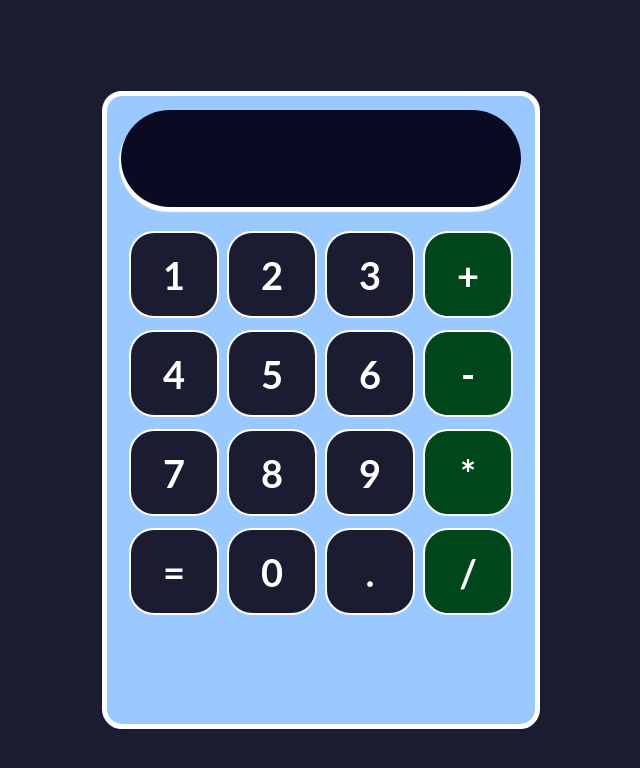
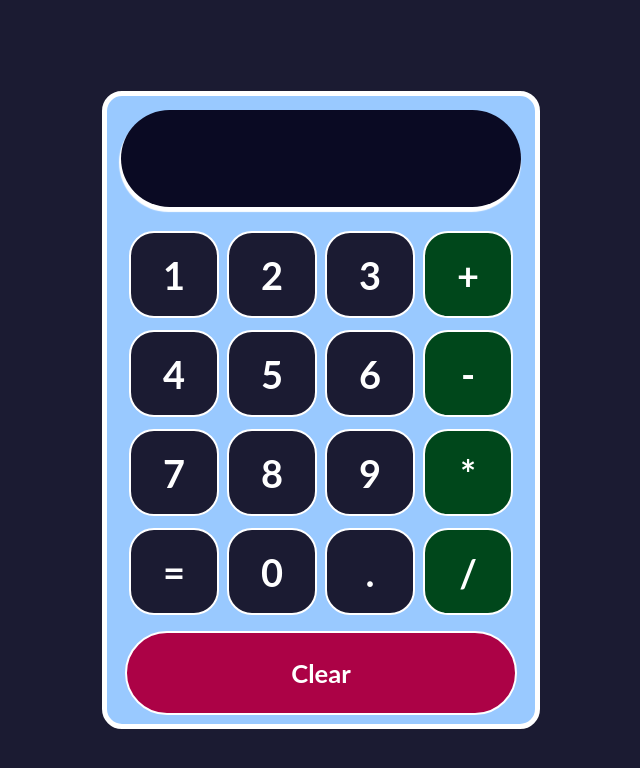
Before and after one commit to josefinacicchini/react-calculator, a React (Create React App) app: page / in a window 1280 px wide. Shown: the top 768 px of the page, without its empty margins (319-959 px from the left). Built offline with nearby package versions, Linux system fonts and the light colour scheme.

Commit message:
Clear Button component and style added

```diff
--- a/src/App.js
+++ b/src/App.js
@@ -1,6 +1,7 @@
 import './App.css';
 import Button from './components/Button'
 import Display from './components/Display';
+import ClearButton from './components/ClearButton';
 
 function App() {
   return (
@@ -32,7 +33,7 @@
           <Button>/</Button>
         </div>
         <div className='row'>
-
+          <ClearButton>Clear</ClearButton>
         </div>
       </div>
     </div>
--- /dev/null
+++ b/src/components/ClearButton.js
@@ -0,0 +1,10 @@
+import React from "react";
+import '../style/ClearButton.css'
+
+const ClearButton = (props) => (
+    <div className="clear-button">
+        {props.children}
+    </div>
+);
+
+export default ClearButton;
--- /dev/null
+++ b/src/style/ClearButton.css
@@ -0,0 +1,19 @@
+.clear-button {
+    height: 80px;
+    font-size: 1.6em;
+    display: flex;
+    flex: 1;
+    background-color: #ac0246;
+    margin-top: 8px;
+    justify-content: center;
+    align-items: center;
+    font-weight: bold;
+    color: white;
+    border: 2px solid white;
+    border-radius: 45px;
+    cursor: pointer;
+}
+
+.clear-button:hover {
+    background-color: #ebb000;
+}
```
